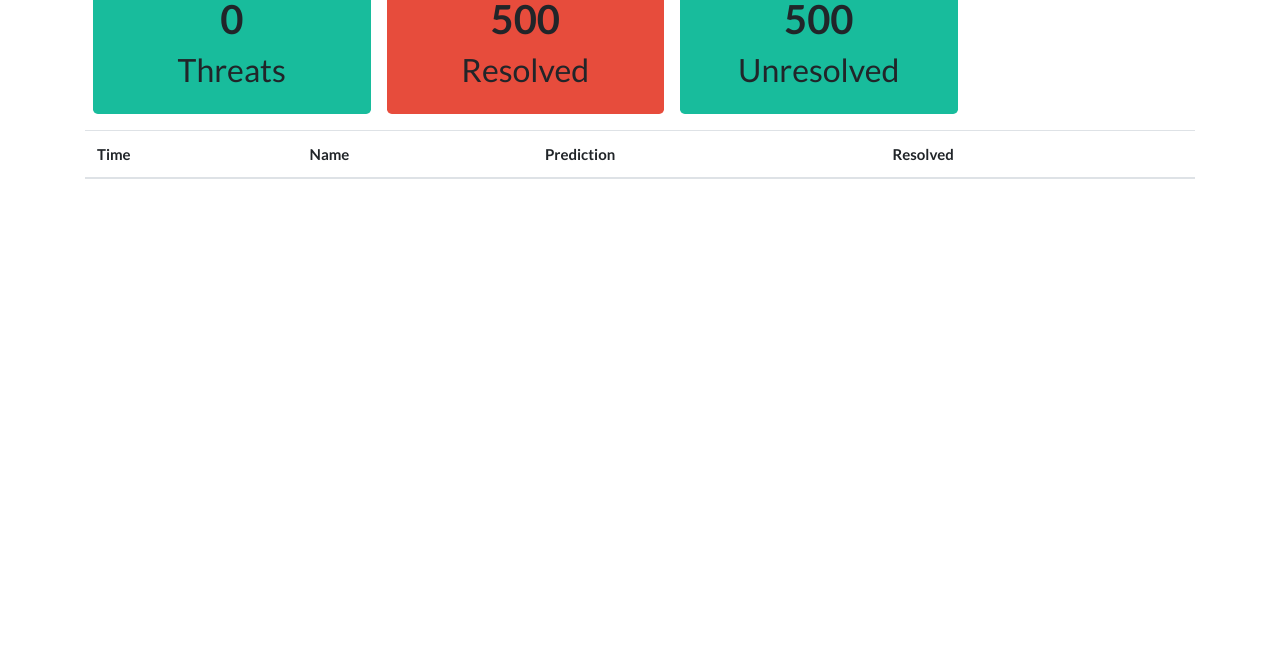
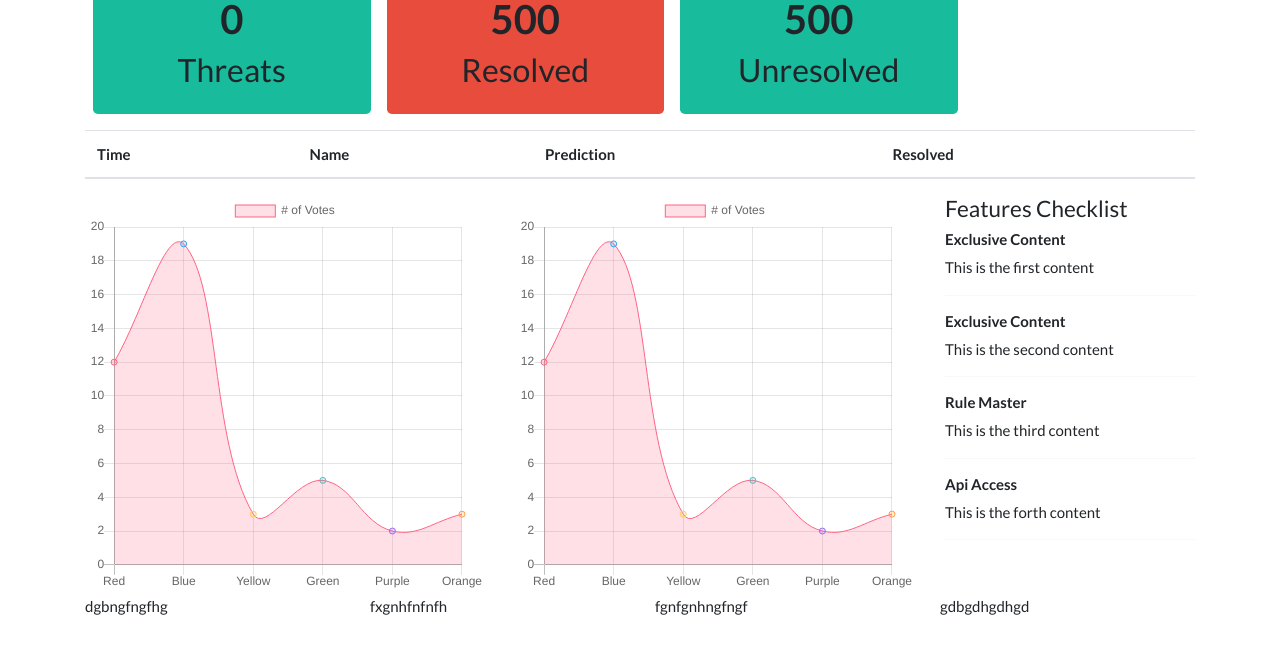
Before and after one commit to emzuwa/security-with-ml, a Django app: page /threats/ in a window 1280 px wide. Shown: the part 131-785 px from the top of the page. Run offline with Django 4.2, Linux system fonts and the light colour scheme; data that the repository does not hold is empty; some libraries are stand-ins or nearby versions.

Commit message:
added django graph

```diff
--- a/security/settings.py
+++ b/security/settings.py
@@ -107,12 +107,6 @@ DATABASES = {
         #     'username':'',
         #     'password':''
         # }
-        'CLIENT':{
-            'host':'mongodb+srv://squizler:etok1789.@cluster0.0nojd.azure.mongodb.net/test',
-            # 'port':27017,
-            'username':'squizler',
-            'password':'etok1789.'
-        }
     }
 }
 
--- a/templates/index.html
+++ b/templates/index.html
@@ -5,8 +5,8 @@
     <meta http-equiv="X-UA-Compatible" content="IE=edge">
     <meta name="viewport" content="width=device-width, initial-scale=1.0">
     <link rel="stylesheet" href="https://cdn.jsdelivr.net/npm/bootstrap@5.2.0/dist/css/bootstrap.min.css" integrity="sha384-gH2yIJqKdNHPEq0n4Mqa/HGKIhSkIHeL5AyhkYV8i59U5AR6csBvApHHNl/vI1Bx" crossorigin="anonymous">
+    <script src="https://cdnjs.cloudflare.com/ajax/libs/Chart.js/2.9.3/Chart.min.js" integrity="sha512-s+xg36jbIujB2S2VKfpGmlC3T5V2TF3lY48DX7u2r9XzGzgPsa6wTpOQA7J9iffvdeBN0q9tKzRxVxw1JviZPg==" crossorigin="anonymous"></script>
     <title>Document</title>
-    <link rel="icon" href="favicon.ico">
 </head>
 
 
@@ -94,9 +94,150 @@
           </table>
     </div>
 
+      <div class="container">
+        <div class="row">
+          <div class="col">
+            <canvas id="firstChart" width="400" height="400"></canvas>
+          </div>
+          <div class="col">
+            <canvas id="secondChart" width="400" height="400"></canvas>
+          </div>
+          <div class="col">
+           <h4>Features Checklist</h4>
+           <div>
+              <h6 class="font-weight-bold">Exclusive Content</h6>
+              <p class="font-weight-light">This is the first content</p>
+           </div>
+              <hr>
+            <div>
+              <h6 class="font-weight-bold">Exclusive Content</h6>
+              <p class="font-weight-light">This is the second content</p>
+            </div>
+             <hr>
+             <div>
+              <h6 class="font-weight-bold">Rule Master</h6>
+              <p class="font-weight-light">This is the third content</p>
+            </div>
+             <hr>
+             <div>
+              <h6 class="font-weight-bold">Api Access</h6>
+              <p class="font-weight-light">This is the forth content</p>
+            </div>
+             <hr>
+          </div>
+        </div>
+        <!-- <div class="row">
+          <div class="col">
+            1 of 3
+          </div>
+          <div class="col-5">
+            2 of 3 (wider)
+          </div>
+          <div class="col">
+            3 of 3
+          </div>
+        </div> -->
+      <!-- </div> -->
+
+
+      <div class="row">
+        <div class="col-3">
+          <!-- column content will go here -->dgbngfngfhg
+        </div>
+        <div class="col-3">
+          <!-- column content will go here -->fxgnhfnfnfh
+        </div>
+        <div class="col-3">
+          <!-- column content will go here -->fgnfgnhngfngf
+        </div>
+        <div class="col-3">
+          <!-- column content will go here -->gdbgdhgdhgd
+        </div>
+      </div>
 
 
 
+
+
+
+<script>
+var ctx = document.getElementById('firstChart').getContext('2d');
+var firstChart = new Chart(ctx, {
+    type: 'line',
+    data: {
+        labels: ['Red', 'Blue', 'Yellow', 'Green', 'Purple', 'Orange'],
+        datasets: [{
+            label: '# of Votes',
+            data: [12, 19, 3, 5, 2, 3],
+            backgroundColor: [
+                'rgba(255, 99, 132, 0.2)',
+                'rgba(54, 162, 235, 0.2)',
+                'rgba(255, 206, 86, 0.2)',
+                'rgba(75, 192, 192, 0.2)',
+                'rgba(153, 102, 255, 0.2)',
+                'rgba(255, 159, 64, 0.2)'
+            ],
+            borderColor: [
+                'rgba(255, 99, 132, 1)',
+                'rgba(54, 162, 235, 1)',
+                'rgba(255, 206, 86, 1)',
+                'rgba(75, 192, 192, 1)',
+                'rgba(153, 102, 255, 1)',
+                'rgba(255, 159, 64, 1)'
+            ],
+            borderWidth: 1
+        }]
+    },
+    options: {
+        scales: {
+            yAxes: [{
+                ticks: {
+                    beginAtZero: true
+                }
+            }]
+        }
+    }
+});
+
+// This is the second chart area
+var ctx = document.getElementById('secondChart').getContext('2d');
+var secondChart = new Chart(ctx, {
+    type: 'line',
+    data: {
+        labels: ['Red', 'Blue', 'Yellow', 'Green', 'Purple', 'Orange'],
+        datasets: [{
+            label: '# of Votes',
+            data: [12, 19, 3, 5, 2, 3],
+            backgroundColor: [
+                'rgba(255, 99, 132, 0.2)',
+                'rgba(54, 162, 235, 0.2)',
+                'rgba(255, 206, 86, 0.2)',
+                'rgba(75, 192, 192, 0.2)',
+                'rgba(153, 102, 255, 0.2)',
+                'rgba(255, 159, 64, 0.2)'
+            ],
+            borderColor: [
+                'rgba(255, 99, 132, 1)',
+                'rgba(54, 162, 235, 1)',
+                'rgba(255, 206, 86, 1)',
+                'rgba(75, 192, 192, 1)',
+                'rgba(153, 102, 255, 1)',
+                'rgba(255, 159, 64, 1)'
+            ],
+            borderWidth: 1
+        }]
+    },
+    options: {
+        scales: {
+            yAxes: [{
+                ticks: {
+                    beginAtZero: true
+                }
+            }]
+        }
+    }
+});
+</script>
 
     <script src="https://code.jquery.com/jquery-3.4.1.slim.min.js" integrity="sha384-J6qa4849blE2+poT4WnyKhv5vZF5SrPo0iEjwBvKU7imGFAV0wwj1yYfoRSJoZ+n" crossorigin="anonymous"></script>
     <script src="https://cdn.jsdelivr.net/npm/popper.js@1.16.0/dist/umd/popper.min.js" integrity="sha384-Q6E9RHvbIyZFJoft+2mJbHaEWldlvI9IOYy5n3zV9zzTtmI3UksdQRVvoxMfooAo" crossorigin="anonymous"></script>
```
Also changed, not shown: 2 other files.
